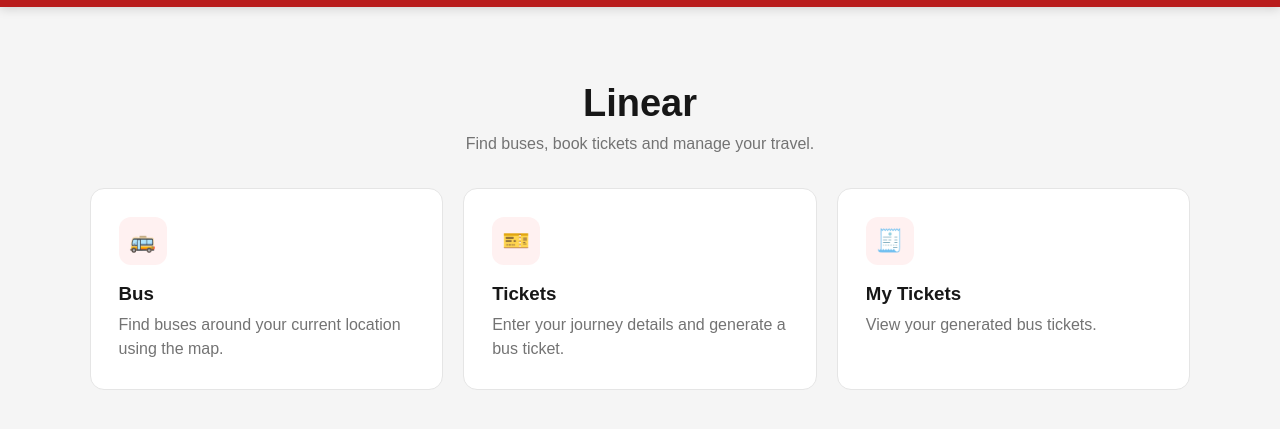
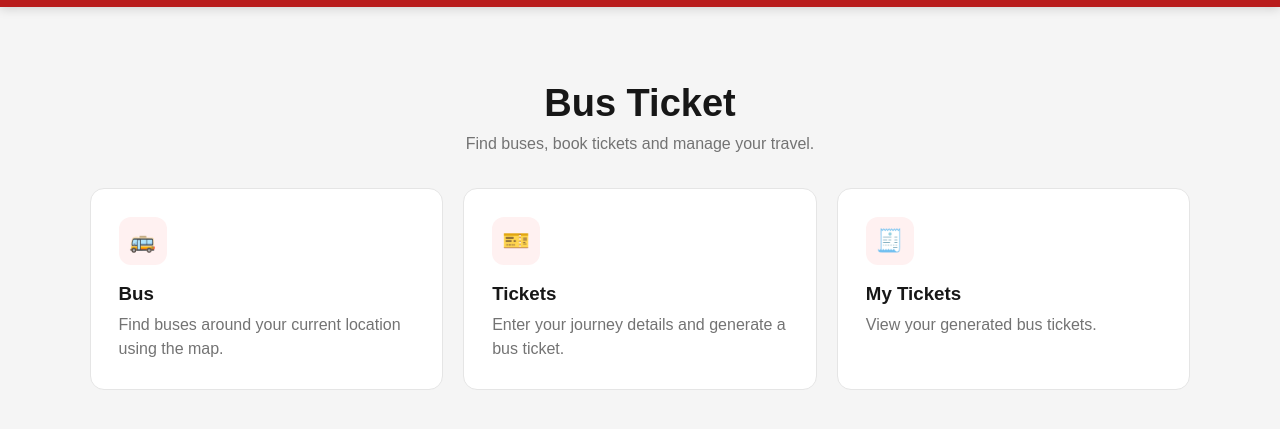
Before and after one commit to Shubham1784-mkaer/Delhi-Bus, a plain HTML site: page index.html in a window 1280 px wide. Shown: the part 61-490 px from the top of the page. Drawn offline with nearby package versions, Linux system fonts and the light colour scheme.

Commit message:
Change title and heading from 'Linear' to 'Bus Ticket'

```diff
--- a/index.html
+++ b/index.html
@@ -4,7 +4,7 @@
 <meta charset="UTF-8">
 <meta name="viewport" content="width=device-width, initial-scale=1.0">
 
-<title>Linear</title>
+<title>Bus Ticket</title>
 
 <link rel="stylesheet"
 href="https://unpkg.com/leaflet@1.9.4/dist/leaflet.css"/>
@@ -640,7 +640,7 @@ select:focus{
 
     <div class="hero">
 
-        <h1>Linear</h1>
+        <h1>Bus Ticket</h1>
 
         <p>
             Find buses, book tickets and manage your travel.
```
